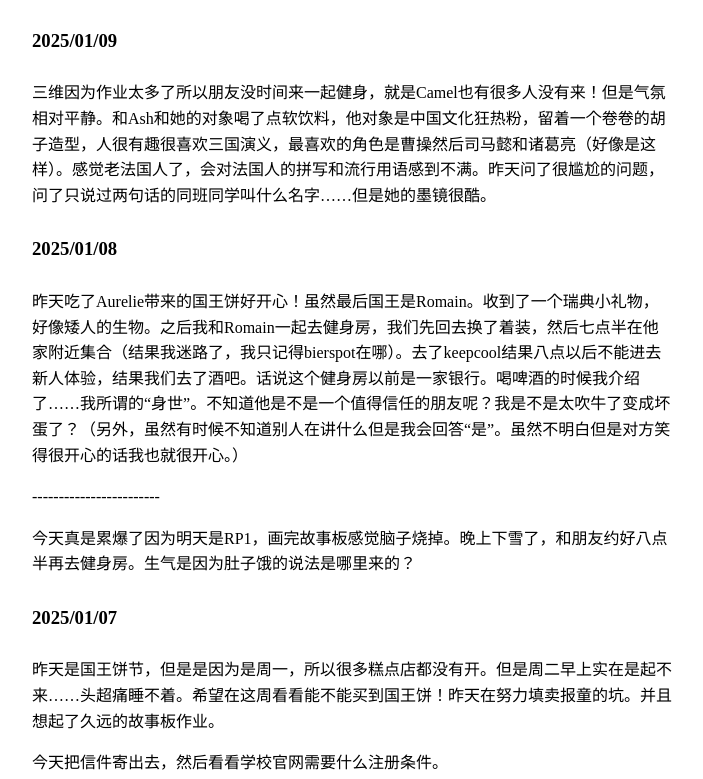
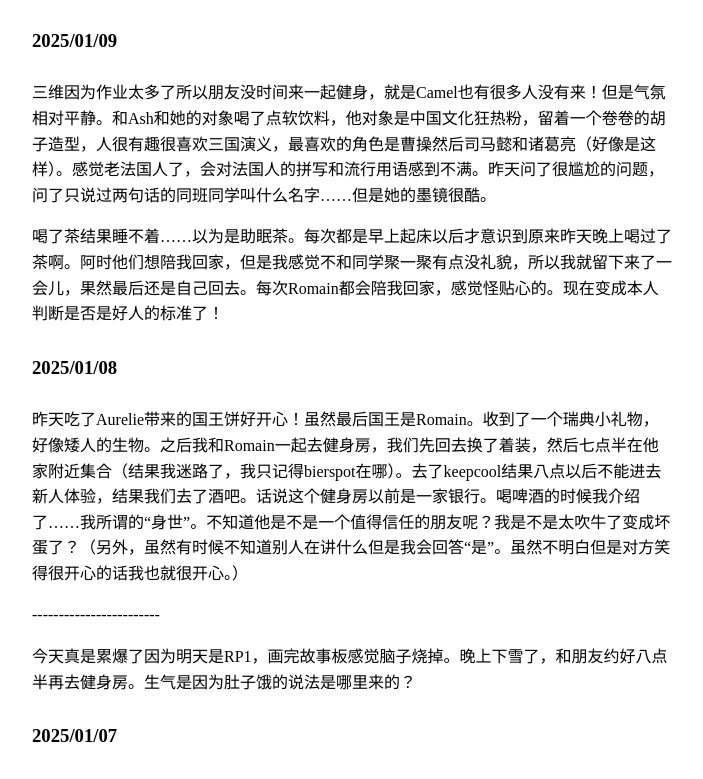
Before and after one commit to xishuai0422/xishuai0422.github.io, a plain HTML site: page index.html in a window 1280 px wide. Shown: the top 779 px of the page, without its empty margins (288-991 px from the left). Drawn offline with Linux system fonts and the light colour scheme.

Commit message:
Update index.html

```diff
--- a/index.html
+++ b/index.html
@@ -14,7 +14,7 @@ p{line-height: 1.6;}
 <body>
     <h3>2025/01/09</h3>
     <p>三维因为作业太多了所以朋友没时间来一起健身，就是Camel也有很多人没有来！但是气氛相对平静。和Ash和她的对象喝了点软饮料，他对象是中国文化狂热粉，留着一个卷卷的胡子造型，人很有趣很喜欢三国演义，最喜欢的角色是曹操然后司马懿和诸葛亮（好像是这样）。感觉老法国人了，会对法国人的拼写和流行用语感到不满。昨天问了很尴尬的问题，问了只说过两句话的同班同学叫什么名字……但是她的墨镜很酷。</p>
-    <p></p>
+    <p>喝了茶结果睡不着……以为是助眠茶。每次都是早上起床以后才意识到原来昨天晚上喝过了茶啊。阿时他们想陪我回家，但是我感觉不和同学聚一聚有点没礼貌，所以我就留下来了一会儿，果然最后还是自己回去。每次Romain都会陪我回家，感觉怪贴心的。现在变成本人判断是否是好人的标准了！</p>
     <h3>2025/01/08</h3>
     <p>昨天吃了Aurelie带来的国王饼好开心！虽然最后国王是Romain。收到了一个瑞典小礼物，好像矮人的生物。之后我和Romain一起去健身房，我们先回去换了着装，然后七点半在他家附近集合（结果我迷路了，我只记得bierspot在哪）。去了keepcool结果八点以后不能进去新人体验，结果我们去了酒吧。话说这个健身房以前是一家银行。喝啤酒的时候我介绍了……我所谓的“身世”。不知道他是不是一个值得信任的朋友呢？我是不是太吹牛了变成坏蛋了？（另外，虽然有时候不知道别人在讲什么但是我会回答“是”。虽然不明白但是对方笑得很开心的话我也就很开心。）</p>
     <p>------------------------</p>
```
